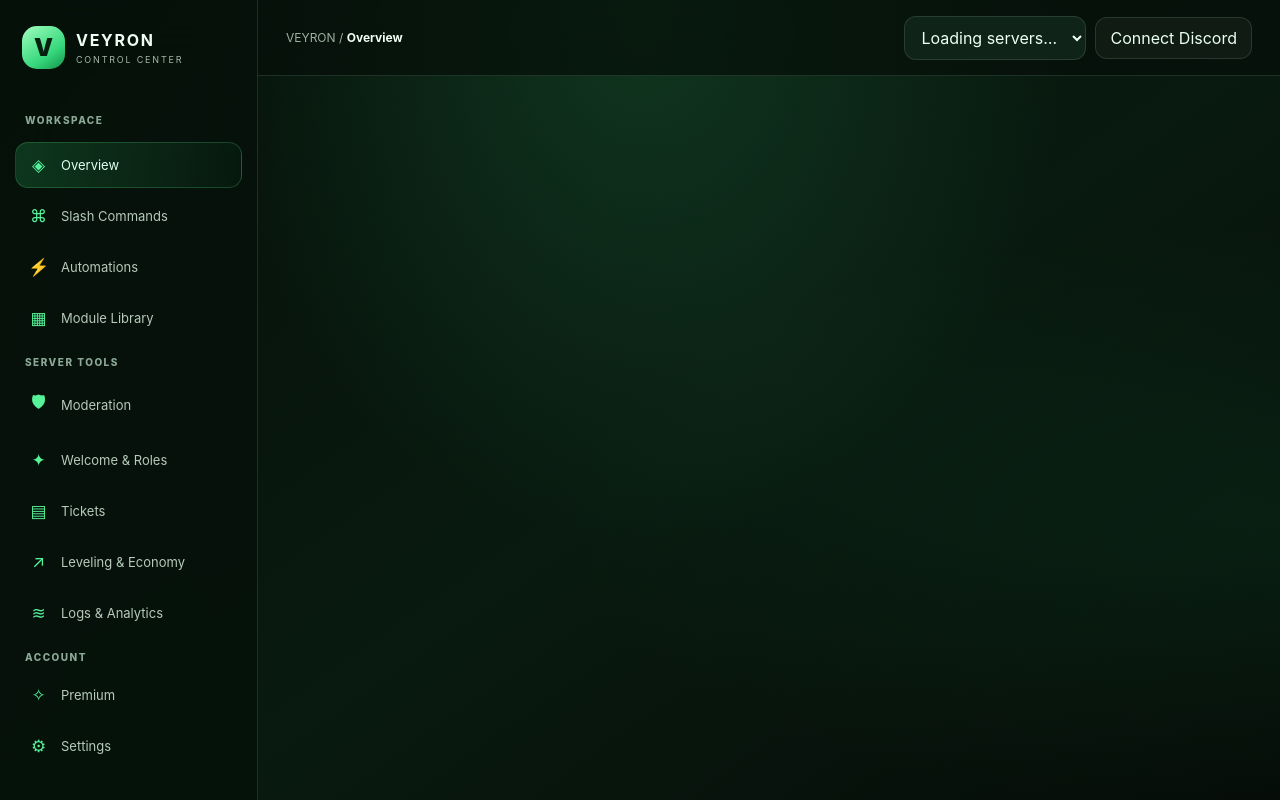
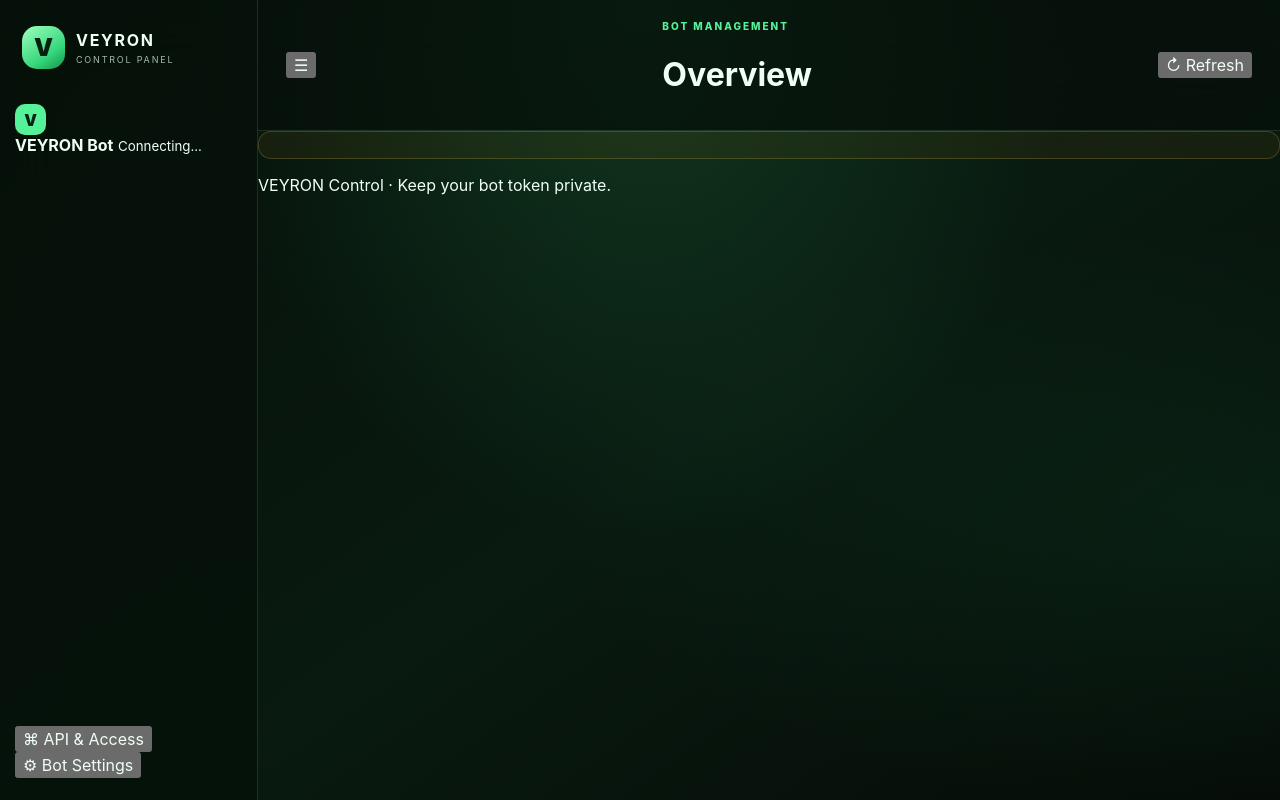
Before and after one commit to Aimfev/bot-dashboard, a plain HTML site: page frontend/index.html in a window 1280 px wide. Drawn offline with Linux system fonts and the light colour scheme.

Commit message:
Update index.html

```diff
--- a/frontend/index.html
+++ b/frontend/index.html
@@ -1,141 +1,58 @@
+
 <!DOCTYPE html>
 <html lang="en">
 <head>
   <meta charset="UTF-8">
   <meta name="viewport" content="width=device-width, initial-scale=1">
-  <meta name="theme-color" content="#06100a">
-
+  <meta name="theme-color" content="#07130c">
   <title>VEYRON Control</title>
-
-  <!-- Load the stylesheet from the same frontend folder -->
-  <link rel="stylesheet" href="./style.css?v=2">
+  <link rel="stylesheet" href="./style.css">
 </head>
-
 <body>
-  <div class="app">
-
-    <!-- Sidebar -->
+  <div class="layout">
     <aside class="sidebar" id="sidebar">
       <div class="brand">
         <div class="logo">V</div>
         <div>
           <strong>VEYRON</strong>
-          <small>CONTROL CENTER</small>
+          <small>CONTROL PANEL</small>
         </div>
       </div>
 
-      <div class="navlabel">Workspace</div>
+      <div class="bot-card">
+        <div class="avatar">V</div>
+        <div class="bot-info">
+          <strong>VEYRON Bot</strong>
+          <small id="connection">Connecting...</small>
+        </div>
+        <span id="statusDot" class="dot"></span>
+      </div>
 
-      <nav class="nav" id="nav">
-        <button class="active" data-page="overview">
-          <span class="ico">◈</span>Overview
-        </button>
-
-        <button data-page="commands">
-          <span class="ico">⌘</span>Slash Commands
-        </button>
-
-        <button data-page="automations">
-          <span class="ico">⚡</span>Automations
-        </button>
-
-        <button data-page="modules">
-          <span class="ico">▦</span>Module Library
-        </button>
-
-        <div class="navlabel">Server tools</div>
-
-        <button data-page="moderation">
-          <span class="ico">🛡</span>Moderation
-        </button>
-
-        <button data-page="welcome">
-          <span class="ico">✦</span>Welcome &amp; Roles
-        </button>
-
-        <button data-page="tickets">
-          <span class="ico">▤</span>Tickets
-        </button>
-
-        <button data-page="leveling">
-          <span class="ico">↗</span>Leveling &amp; Economy
-        </button>
-
-        <button data-page="logs">
-          <span class="ico">≋</span>Logs &amp; Analytics
-        </button>
-
-        <div class="navlabel">Account</div>
-
-        <button data-page="premium">
-          <span class="ico">✧</span>Premium
-        </button>
-
-        <button data-page="settings">
-          <span class="ico">⚙</span>Settings
-        </button>
-      </nav>
+      <nav id="navigation"></nav>
 
       <div class="sidebar-bottom">
-        <div class="status">
-          <span class="dot"></span>
-          <span id="botState">Checking API</span>
-        </div>
-
-        <p>VEYRON Control</p>
-        <p>Mobile-first bot management</p>
+        <button data-page="API & Access">⌘ API & Access</button>
+        <button data-page="Bot Settings">⚙ Bot Settings</button>
       </div>
     </aside>
 
-    <!-- Main dashboard -->
     <main class="main">
-
       <header class="topbar">
-        <div style="display:flex;align-items:center;gap:10px">
-          <button
-            class="ghostbtn mobilemenu"
-            id="menuBtn"
-            aria-label="Open navigation"
-            type="button"
-          >☰</button>
-
-          <div class="crumb">
-            VEYRON / <strong id="crumb">Overview</strong>
-          </div>
+        <button id="menuButton" class="menu-button">☰</button>
+        <div>
+          <small class="eyebrow">BOT MANAGEMENT</small>
+          <h1 id="pageTitle">Overview</h1>
         </div>
-
-        <div class="topactions">
-          <select
-            class="server-select"
-            id="serverSelect"
-            aria-label="Select Discord server"
-          >
-            <option value="">Loading servers…</option>
-          </select>
-
-          <button
-            class="ghostbtn"
-            id="connectBtn"
-            type="button"
-          >Connect Discord</button>
-
-          <div class="userchip" id="userChip" hidden>
-            <div class="avatar" id="avatar">V</div>
-            <span id="username">Account</span>
-          </div>
-        </div>
+        <button id="refreshButton" class="secondary">↻ Refresh</button>
       </header>
 
-      <!-- JavaScript renders dashboard content here -->
-      <section class="content" id="content"></section>
+      <div id="notice" class="notice hidden"></div>
+      <section id="content"></section>
 
+      <footer>VEYRON Control · Keep your bot token private.</footer>
     </main>
   </div>
 
-  <!-- Notifications -->
-  <div class="toast" id="toast" role="status"></div>
-
-  <!-- Dashboard functionality -->
   <script src="./app.js"></script>
 </body>
 </html>
```
